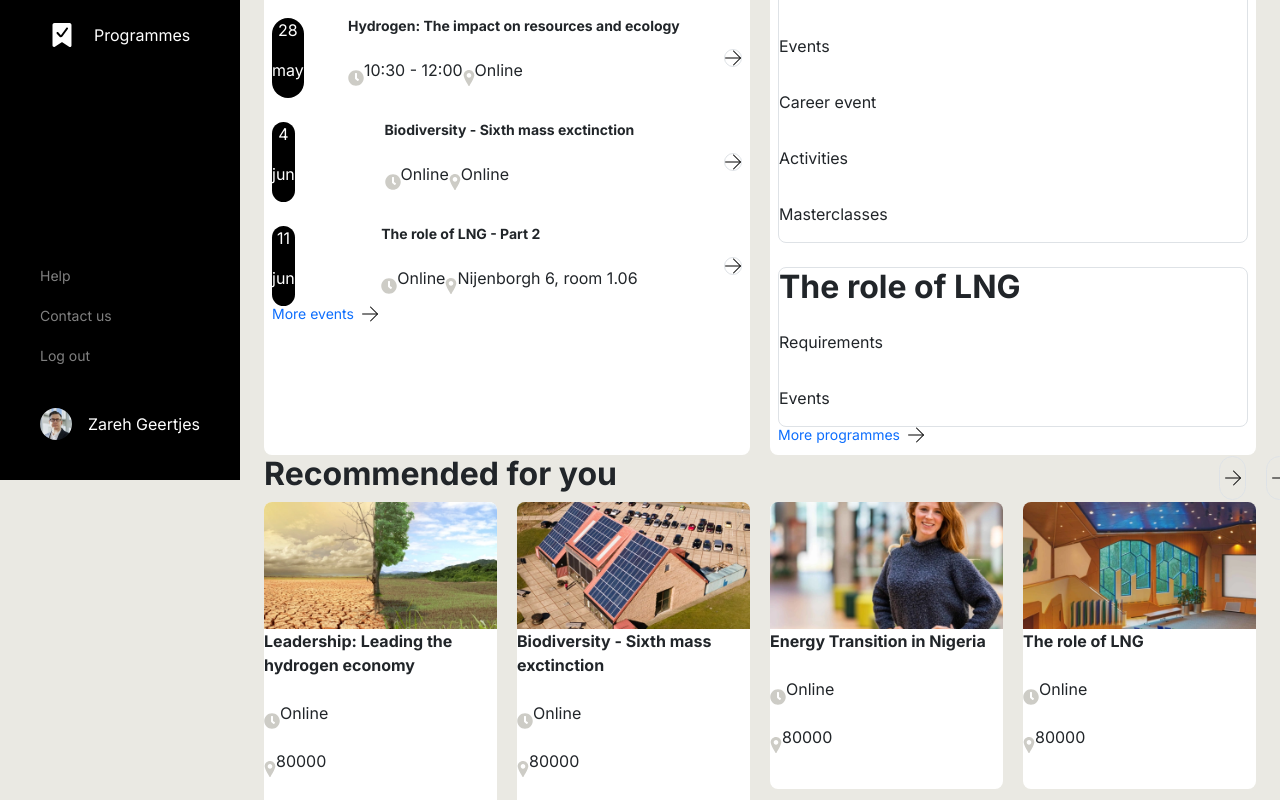
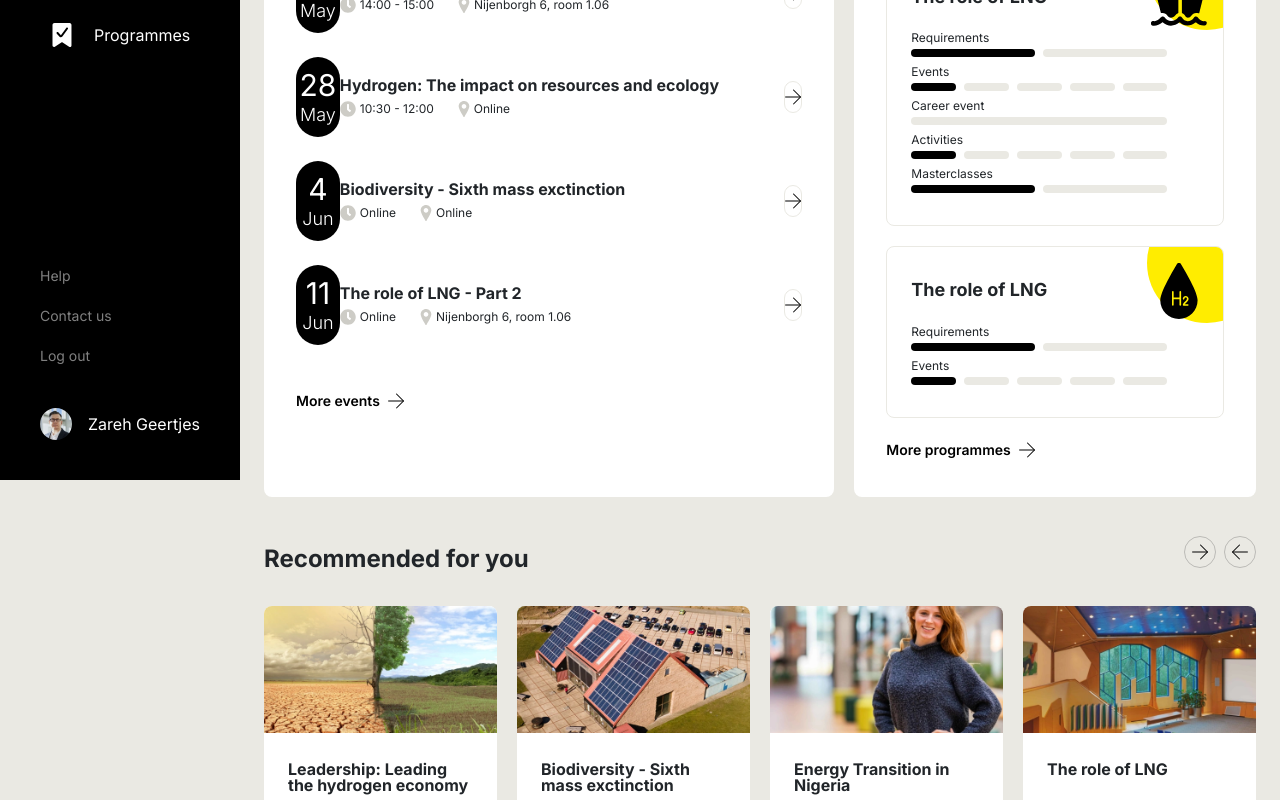
Before and after one commit to neharadialcode486/components-react-bootstrap, a React (Create React App) app: page / in a window 1280 px wide. Shown: the part 320-1120 px from the top of the page. Built offline with nearby package versions, Linux system fonts and the light colour scheme.

Commit message:
sidebar swiper update

```diff
--- a/src/App.css
+++ b/src/App.css
@@ -39,8 +39,16 @@
     max-width: 240px;
 }
 
+.max-w-256 {
+    max-width: 256px;
+}
+
 .max-w-1920 {
     max-width: 1920px;
+}
+
+.max-w-444 {
+    max-width: 444px;
 }
 
 .w-56 {
@@ -49,6 +57,14 @@
 
 .w-6 {
     width: 6px;
+}
+
+.w-56 {
+    width: 56px;
+}
+
+.h-56 {
+    height: 56px;
 }
 
 .h-40 {
@@ -61,6 +77,22 @@
 
 .h-6 {
     height: 6px;
+}
+
+.h-8 {
+    height: 8px;
+}
+
+.min-h-317 {
+    min-height: 317px !important;
+}
+
+.min-h-32 {
+    min-height: 32px;
+}
+
+.pb-56 {
+    padding-bottom: 56px !important;
 }
 
 .mt-64 {
@@ -88,9 +120,22 @@
     line-height: 24px;
 }
 
+.text-xs {
+    font-size: 12px;
+    line-height: 14px;
+}
+
 .text-sm {
     font-size: 14px;
     line-height: 16px;
+}
+
+.text-lg {
+    font-size: 18px;
+}
+
+.text-2xl {
+    font-size: 24px;
 }
 
 .text-3xl {
@@ -106,8 +151,8 @@
     border-radius: 8px;
 }
 
-.position-sm-relative {
-    position: relative !important;
+.rounded-3xl {
+    border-radius: 24px;
 }
 
 .bg-off-yellow {
@@ -149,6 +194,20 @@
     height: auto !important;
 }
 
+.swiper-button-next,
+.swiper-button-prev {
+    width: 32px !important;
+    height: 32px !important;
+    top: auto !important;
+    left: auto !important;
+    right: auto !important;
+    border: 1px solid #BBBAB6;
+}
+
+.swiper-button-prev {
+    transform: rotate(180deg);
+}
+
 .left100 {
     left: -100% !important;
 }
@@ -156,6 +215,43 @@
 .dot-img {
     max-width: 200px;
     opacity: 70%;
+}
+
+.arrow-icon {
+    width: 32px;
+    height: 32px;
+    border: 1px solid #EAE9E3;
+}
+
+.arrow-icon:hover span {
+    transform: scale(90%);
+}
+
+.arrow-icon:hover {
+    background: #FFED00;
+}
+
+.box {
+    padding: 32px 24px;
+    margin-top: 20px;
+    border: 1px solid #EAE9E3;
+}
+
+.yellow-circle {
+    width: 120px;
+    height: 120px;
+    background-color: #FFED00;
+    top: -44px;
+    right: -44px;
+}
+
+.black-icon {
+    top: 16px;
+    right: 16px;
+}
+
+.lh-16 {
+    line-height: 16px !important;
 }
 
 @media (min-width:576px) {
@@ -169,6 +265,26 @@
 
     .position-sm-fixed {
         position: fixed;
+    }
+
+    .w-sm-64 {
+        width: 64px;
+    }
+
+    .h-sm-64 {
+        height: 64px;
+    }
+
+    .text-sm-xl {
+        font-size: 20px;
+    }
+
+    .text-sm-sm {
+        font-size: 14px;
+    }
+
+    .position-sm-relative {
+        position: relative !important;
     }
 }
 
@@ -189,20 +305,48 @@
         font-size: 36px;
         line-height: 44px;
     }
+
+    .w-md-80 {
+        width: 80px;
+    }
+
+    .h-md-80 {
+        height: 80px;
+    }
+
+    .text-md-3xl {
+        font-size: 30px;
+    }
+
+    .text-md-lg {
+        font-size: 18px;
+    }
+
+    .text-md-base {
+        font-size: 16px;
+    }
+
+    .mb-md-56 {
+        margin-bottom: 56px !important;
+    }
 }
 
 @media (min-width:992px) {
     .p-lg-32 {
-        padding: 32px;
+        padding: 32px !important;
+    }
+
+    .w-lg-100 {
+        width: 100% !important;
     }
 }
 
 @media (min-width:1200px) {
     .w-xl-58 {
-        width: 58.7%;
+        width: 58.7% !important;
     }
 
     .w-xl-41 {
-        width: 41.3%;
+        width: 41.3% !important;
     }
 }
--- a/src/components/sidebar/DataSwiper.jsx
+++ b/src/components/sidebar/DataSwiper.jsx
@@ -8,17 +8,17 @@ import { SWIPER_DATA } from '../../utils/Helper';
 
 const DataSwiper = () => {
     return (
-        <div className='mt-7 position-relative w-100'>
-            <div className="d-flex w-100 justify-content-between mb-6">
+        <div className='mt-5 position-relative w-100'>
+            <div className="d-flex w-100 justify-content-between mb-4">
                 <h2 className='fw-bold text-2xl'>Recommended for you</h2>
                 <div className="d-flex align-items-center gap-2 position-relative">
-                    <Icon className="hover:scale-95 swiper-button-next !top-auto !position-relative !right-auto !w-8 !h-8 cursor-pointer hover:bg-white transition hover:border-off-yellow rounded-full border border-[#BBBAB6]" iconName='rightArrowIcon' />
-                    <Icon className="hover:scale-95 swiper-button-prev !top-auto !position-relative !left-auto rotate-180 cursor-pointer !w-8 !h-8 hover:bg-white transition hover:border-off-yellow rounded-full border border-[#BBBAB6]" iconName='rightArrowIcon' />
+                    <Icon className="swiper-button-next position-relative cursor-pointer transition rounded-full" iconName='rightArrowIcon' />
+                    <Icon className="swiper-button-prev top-auto position-relative cursor-pointer transition rounded-full" iconName='rightArrowIcon' />
                 </div>
             </div>
             <div className=" w-100">
                 <Swiper
-                    className='!pb-14'
+                    className='pb-56'
                     spaceBetween={20}
                     slidesPerView={1}
                     loop={true}
@@ -43,19 +43,19 @@ const DataSwiper = () => {
                 >
                     {SWIPER_DATA.map((items, idx) => (
                         <SwiperSlide key={idx}>
-                            <div className="position-relative overflow-hidden rounded-lg w-100 h-100 min-h-[292px] bg-white">
+                            <div className="position-relative overflow-hidden rounded-lg w-100 h-100 min-h-317 bg-white">
                                 <div className="position-relative overflow-hidden">
-                                    <img src={items.img} alt={items.img} className='w-100 position-relative z-10 hover:scale-110 transition' />
+                                    <img src={items.img} alt={items.img} className='w-100 position-relative z-10' />
                                 </div>
-                                <div className="bg-white w-100 -mt-0.5 p-6">
-                                    <h2 className='mt-0.5 text-base leading-4 fw-bold min-h-8'>{items.title}</h2>
-                                    <div className="d-flex align-items-center gap-2.5 mt-4">
+                                <div className="bg-white w-100 p-4">
+                                    <h2 className='mt-1 text-base lh-16 mb-0 fw-bold min-h-32'>{items.title}</h2>
+                                    <div className="d-flex align-items-center gap-2 mt-3">
                                         <Icon iconName='clockIcon' />
-                                        <p className='fw-normal text-xs'>Online</p>
+                                        <p className='fw-normal mb-0 text-xs'>Online</p>
                                     </div>
-                                    <div className="d-flex align-items-center gap-2.5 mb-4 mt-2">
+                                    <div className="d-flex align-items-center gap-2 mb-3 mt-1">
                                         <Icon iconName='locationIcon' />
-                                        <p className='fw-normal text-xs'>80000</p>
+                                        <p className='fw-normal mb-0 text-xs'>80000</p>
                                     </div>
                                 </div>
                             </div>
--- a/src/components/sidebar/Header.jsx
+++ b/src/components/sidebar/Header.jsx
@@ -58,7 +58,7 @@ const Header = () => {
                     </a>
                 </div>
             </div>
-            <div onClick={() => setOpen(!open)} className="position-fixed w-56 h-40 bg-white top-0 left-0 d-sm-none z-150 d-grid place-items-center border-light-gray">
+            <div onClick={() => setOpen(!open)} className="position-fixed w-56 h-40 bg-white top-0 start-0 d-sm-none z-150 d-grid place-items-center border-light-gray">
                 {open ? "Close" : "Menu"}
             </div>
         </div>
--- a/src/components/sidebar/SideBar.jsx
+++ b/src/components/sidebar/SideBar.jsx
@@ -10,7 +10,7 @@ const SideBar = () => {
     return (
         <div className='d-flex justify-content-between bg-dark-gray'>
             <Header />
-            <div className="bg-off-yellow w-100 position-fixed max-w-1920 top-0 d-flex justify-content-end translate-middle-x start-50 h-240">
+            <div className="bg-off-yellow w-100 position-fixed max-w-1920 top-0 d-flex justify-content-end translate-middle-x start-50 h-840">
                 <img src={plus} alt="plus" className='dot-img' />
             </div>
             <div className="p-lg-4 p-2 position-relative z-20 w-100 w-sm-83 overflow-hidden">
@@ -18,53 +18,53 @@ const SideBar = () => {
                 <p className='mt-3 fw-normal text-base'>Below you find your upcoming events, enrolled programmes and progress</p>
                 <div className="mt-5 flex-xl-row flex-column d-flex justify-content-between gap-20">
                     <div className="rounded-lg w-100 w-xl-58 bg-white p-2 p-lg-32">
-                        <h2 className='fw-bold text-2xl mb-4 lg:mb-9'>You have 3 upcoming events</h2>
+                        <h2 className='fw-bold text-2xl mb-4 mb-lg-5'>You have 3 upcoming events</h2>
                         {EVENTS_DATA.map((items, idx) => (
                             <div key={idx} className="d-flex justify-content-between align-items-center mt-4 w-100">
-                                <div className="d-flex flex-column align-items-center justify-center bg-black md:w-20 md:h-20 sm:h-16 w-14 h-14 sm:w-16 rounded-full">
-                                    <p className='font-black text-lg sm:text-xl md:text-3xl text-white md:leading-7'>{items.date}</p>
-                                    <p className='font-light text-xs sm:text-sm md:text-lg text-white md:leading-5 capitalize'>{items.months}</p>
+                                <div className="d-flex flex-column align-items-center justify-content-center bg-black w-md-80 h-md-80 h-sm-64 w-56 h-56 w-sm-64 rounded-full">
+                                    <p className='fw-black text-lg text-sm-xl mb-0 text-md-3xl text-white lh-sm'>{items.date}</p>
+                                    <p className='fw-light text-xs text-sm-sm mb-0 text-md-lg text-white text-capitalize lh-sm'>{items.months}</p>
                                 </div>
-                                <div className="d-flex flex-column max-w-[444px] w-8/12 lg:w-100">
-                                    <p className='fw-bold text-sm md:text-base'>{items.title}</p>
+                                <div className="d-flex flex-column max-w-444 col-8 w-lg-100">
+                                    <p className='fw-bold text-sm mb-0 text-md-base'>{items.title}</p>
                                     <div className="d-flex align-items-center mt-2">
                                         <Icon iconName='clockIcon' />
-                                        <p className='fw-normal text-xs ml-1'>{items.time}</p>
-                                        <Icon className=' ml-2 sm:ml-4' iconName='locationIcon' />
-                                        <p className='fw-normal text-xs ml-1'>{items.location}</p>
+                                        <p className='fw-normal text-xs mb-0 ms-1'>{items.time}</p>
+                                        <Icon className=' ms-2 ms-sm-4' iconName='locationIcon' />
+                                        <p className='fw-normal mb-0 text-xs ms-1'>{items.location}</p>
                                     </div>
                                 </div>
-                                <a href="/" className='w-8 h-8 justify-center align-items-center d-flex hover:bg-dark-gray transition hover:border-off-yellow group rounded-full border border-dark-gray'><Icon className='transition group-hover:scale-90' iconName='rightArrowIcon' /></a>
+                                <a href="/" className='justify-content-center align-items-center d-flex transition rounded-full arrow-icon'><Icon className='transition' iconName='rightArrowIcon' /></a>
                             </div>
                         ))}
-                        <a href="/" className='d-flex align-items-center gap-2 font-semibold text-sm transition group hover:scale-105 mt-12 w-fit mb-5 md:mb-14'>More events <Icon className='transition group-hover:scale-90' iconName='rightArrowIcon' /></a>
+                        <a href="/" className='d-flex align-items-center gap-2 fw-semibold text-sm transition mt-5 w-fit mb-5 mb-md-56 text-black'>More events <Icon className='transition' iconName='rightArrowIcon' /></a>
                     </div>
                     <div className="rounded-lg w-100 w-xl-41 bg-white p-2 p-lg-32">
-                        <h2 className='fw-bold text-2xl mb-4 lg:mb-9'>Your programmes</h2>
+                        <h2 className='fw-bold text-2xl mb-4 mb-md-5'>Your programmes</h2>
                         {[...Array(2)].map((_, index) => (
-                            <div key={index} className="border border-dark-gray rounded-lg py-8 px-6 mt-4 position-relative overflow-hidden">
+                            <div key={index} className="rounded-lg box position-relative overflow-hidden">
                                 <h2 className='fw-bold text-lg mb-4'>The role of LNG</h2>
                                 {[...Array(5)]
                                     .slice(0, index === 0 ? 5 : 2)
                                     .map((_, idx) => (
-                                        <div key={idx} className="mt-3 max-w-[256px] w-100">
-                                            <p className="fw-normal text-xs">{Data[idx]}</p>
-                                            <div className="d-flex gap-2 mt-0.5">
-                                                {idx === 2 ? null : <span className="w-1/2 d-flex bg-black rounded-3xl h-2"></span>}
+                                        <div key={idx} className="mt-2 max-w-256 w-100">
+                                            <p className="fw-normal mb-0 text-xs">{Data[idx]}</p>
+                                            <div className="d-flex gap-2 mt-1">
+                                                {idx === 2 ? null : <span className="w-50 d-flex bg-black rounded-3xl h-8"></span>}
                                                 {Array.from({ length: idx === 1 || idx === 3 ? 4 : 1 }).map((_, spanIdx) => (
                                                     <span
                                                         key={spanIdx}
-                                                        className={`d-flex bg-dark-gray rounded-3xl h-2 ${idx === 2 ? "w-100" : "w-1/2"}`}
+                                                        className={`d-flex bg-dark-gray rounded-3xl h-8 ${idx === 2 ? "w-100" : "w-50"}`}
                                                     ></span>
                                                 ))}
                                             </div>
                                         </div>
                                     ))}
-                                <span className='d-flex bg-off-yellow w-[120px] h-[120px] position-absolute rounded-full -top-11 -right-11'></span>
-                                <Icon className='position-absolute top-4 right-4' iconName={index === 0 ? "lngIcon" : "hydrogenIcon"} />
+                                <span className='d-flex yellow-circle position-absolute rounded-full'></span>
+                                <Icon className='position-absolute black-icon' iconName={index === 0 ? "lngIcon" : "hydrogenIcon"} />
                             </div>
                         ))}
-                        <a href="/" className='d-flex align-items-center gap-2 font-semibold text-sm transition group hover:scale-105 mt-12 w-fit mb-1'>More programmes <Icon className='transition group-hover:scale-90' iconName='rightArrowIcon' /></a>
+                        <a href="/" className='d-flex align-items-center gap-2 fw-semibold text-sm transition text-black w-fit mt-4 mb-1'>More programmes <Icon className='transition group-hover:scale-90' iconName='rightArrowIcon' /></a>
                     </div>
                 </div>
                 <DataSwiper />
```
